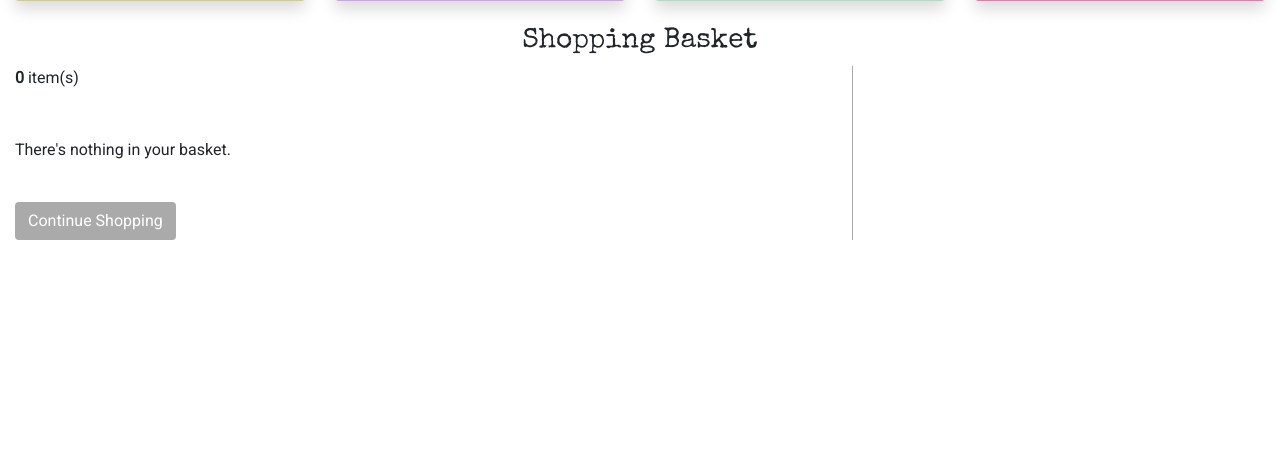
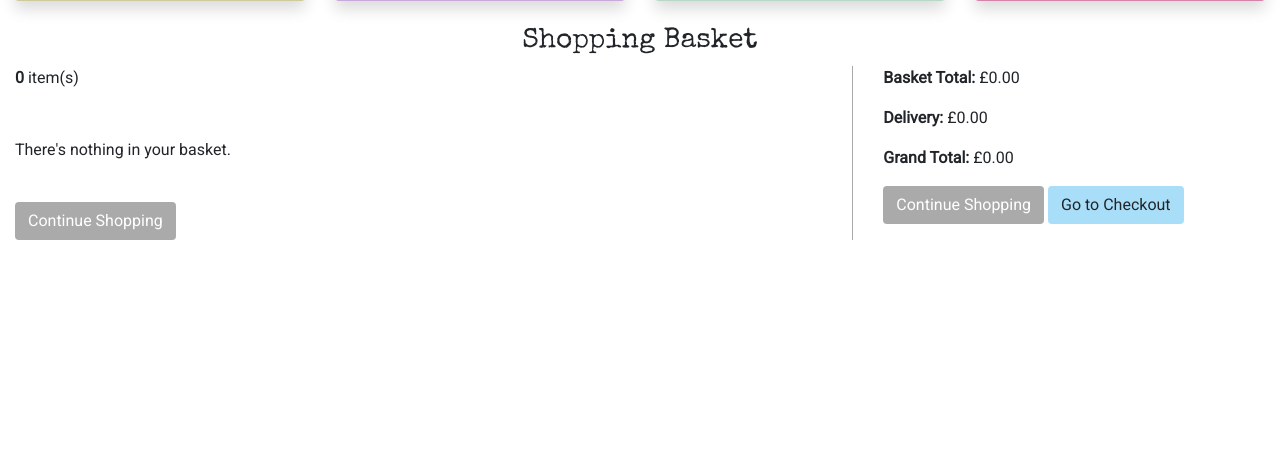
Before and after one commit to mwarddev/tripps_treasures, a Django app: page /basket/ in a window 1280 px wide. Shown: the part 213-677 px from the top of the page. Run offline with Django 3.2, Linux system fonts and the light colour scheme; some libraries are stand-ins or nearby versions.

Commit message:
Wire up sizing functionality in the shopping basket

```diff
--- a/basket/contexts.py
+++ b/basket/contexts.py
@@ -1,4 +1,5 @@
 from decimal import Decimal
+from django.conf import settings
 from django.shortcuts import get_object_or_404
 from treasures.models import Treasure
 
@@ -9,38 +10,39 @@ def basket_contents(request):
     basket_items = []
     total = 0
     treasure_count = 0
-    personalise = 0
     basket = request.session.get('basket', {})
 
-    for treasure_id, quantity in basket.items():
-    #     if isinstance(item_data, int):
-        treasure = get_object_or_404(Treasure, pk=treasure_id)
-        total += quantity * treasure.price
-        treasure_count += quantity
-        basket_items.append({
-            'treasure_id': treasure_id,
-            'quantity': quantity,
-            'treasure': treasure,
-        })
-    #     else:
-    #         treasure = get_object_or_404(Treasure, pk=item_id)
-    #         for size, quantity in item_data['items_by_size'].items():
-    #             total += quantity * treasure.price
-    #             treasure_count += quantity
-    #             basket_items.append({
-    #                 'item_id': item_id,
-    #                 'quantity': quantity,
-    #                 'treasure': treasure,
-    #                 'size': size,
-    #             })
+    for treasure_id, treasure_data in basket.items():
+        if isinstance(treasure_data, int):
+            treasure = get_object_or_404(Treasure, pk=treasure_id)
+            total += treasure_data * treasure.price
+            treasure_count += treasure_data
+            basket_items.append({
+                'treasure_id': treasure_id,
+                'quantity': treasure_data,
+                'treasure': treasure,
+            })
 
-    grand_total = total
+        else:
+            treasure = get_object_or_404(Treasure, pk=treasure_id)
+            for size, quantity in treasure_data['treasures_by_size'].items():
+                total += quantity * treasure.price
+                treasure_count += quantity
+                basket_items.append({
+                    'treasure_id': treasure_id,
+                    'quantity': quantity,
+                    'treasure': treasure,
+                    'size': size,
+                })
+
+    delivery = total * Decimal(settings.DELIVERY_PERCENTAGE)
+    grand_total = total + delivery
 
     context = {
         'basket_items': basket_items,
         'total': total,
         'treasure_count': treasure_count,
-        # 'delivery': delivery,
+        'delivery': delivery,
         'grand_total': grand_total,
     }
 
--- a/basket/templates/basket/basket.html
+++ b/basket/templates/basket/basket.html
@@ -53,7 +53,18 @@
                 {% endif %}
             </div>
             <div class="col-12 col-sm-4">
+                <div class="col-12">
+                    <p><strong>Basket Total: </strong>£{{ total|floatformat:2 }}</p>
+                    <p><strong>Delivery: </strong>£{{ delivery|floatformat:2 }}</p>
+                    <p><strong>Grand Total: </strong>£{{ grand_total|floatformat:2 }}</p>
+                    <a href="{% url 'home' %}" class="btn bg-grey text-white">
+                        Continue Shopping
+                    </a>
+                    <a href="#" class="btn bg-blue">
+                        Go to Checkout
+                    </a>
 
+                </div>
             </div>
         </div>
     </div>
--- a/basket/urls.py
+++ b/basket/urls.py
@@ -3,5 +3,5 @@ from . import views
 
 urlpatterns = [
     path('', views.basket_view, name='basket_view'),
-    path('add/<int:treasure_id>/', views.add_to_basket, name='add_to_basket'),
+    path('add/<treasure_id>/', views.add_to_basket, name='add_to_basket'),
 ]
--- a/basket/views.py
+++ b/basket/views.py
@@ -1,31 +1,35 @@
-from django.shortcuts import render, redirect, get_object_or_404
-from treasures.models import Treasure
+from django.shortcuts import render, redirect
 
 
 def basket_view(request):
-    """ Returns the basket contents page """
+    """ A view that renders the bag contents page """
 
     return render(request, 'basket/basket.html')
 
 
 def add_to_basket(request, treasure_id):
-    """ Add treasure/s to the basket """
+    """ Add a quantity of the specified product to the shopping bag """
 
-    treasure = get_object_or_404(Treasure, pk=treasure_id)
     quantity = int(request.POST.get('treasure_qty'))
     redirect_url = request.POST.get('redirect_url')
-    # size = None
-    # customise = None
-    # personalise = None
-
-    # if 'treasure_size' in request.POST:
-    #     size = request.POST['treasure_size']
+    size = None
+    if 'treasure_size' in request.POST:
+        size = request.POST['treasure_size']
     basket = request.session.get('basket', {})
 
-    if treasure_id in list(basket.keys()):
-        basket[treasure_id] += quantity
+    if size:
+        if treasure_id in list(basket.keys()):
+            if size in basket[treasure_id]['treasures_by_size'].keys():
+                basket[treasure_id]['treasures_by_size'][size] += quantity
+            else:
+                basket[treasure_id]['treasures_by_size'][size] = quantity
+        else:
+            basket[treasure_id] = {'treasures_by_size': {size: quantity}}
     else:
-        basket[treasure_id] = quantity
+        if treasure_id in list(basket.keys()):
+            basket[treasure_id] += quantity
+        else:
+            basket[treasure_id] = quantity
 
     request.session['basket'] = basket
     return redirect(redirect_url)
--- a/checkout/models.py
+++ b/checkout/models.py
@@ -42,8 +42,6 @@ class Purchase(models.Model):
                                  blank=False,
                                  on_delete=models.CASCADE,
                                  related_name='shipping')
-    gift_wrapped = models.BooleanField(default=False, null=True, blank=True)
-    gift_message = models.TextField()
     subtotal = models.DecimalField(max_digits=6,
                                    decimal_places=2,
                                    null=False,
--- a/tripps_treasures/settings.py
+++ b/tripps_treasures/settings.py
@@ -18,7 +18,7 @@ SECRET_KEY = 'django-insecure-&$rlb!@wdz+7e+)!)r&^0)&p6m@#cvl!dv*(719(6oe=dngs!%
 # SECURITY WARNING: don't run with debug turned on in production!
 DEBUG = True
 
-ALLOWED_HOSTS = ['localhost']
+ALLOWED_HOSTS = []
 
 
 # Application definition
@@ -158,3 +158,7 @@ STATICFILES_DIRS = (os.path.join(BASE_DIR, 'static'),)
 
 MEDIA_URL = '/media/'
 MEDIA_ROOT = os.path.join(BASE_DIR, 'media')
+
+# Stripe
+
+DELIVERY_PERCENTAGE = 0.1
```
Also changed, not shown: checkout/admin.py (+4 -5 lines), treasures/templates/treasures/full_details.html (+7 -4 lines), checkout/migrations/0006_auto_20220617_2113.py (added), db.sqlite3, treasures/migrations/0008_alter_image_image.py (added).
